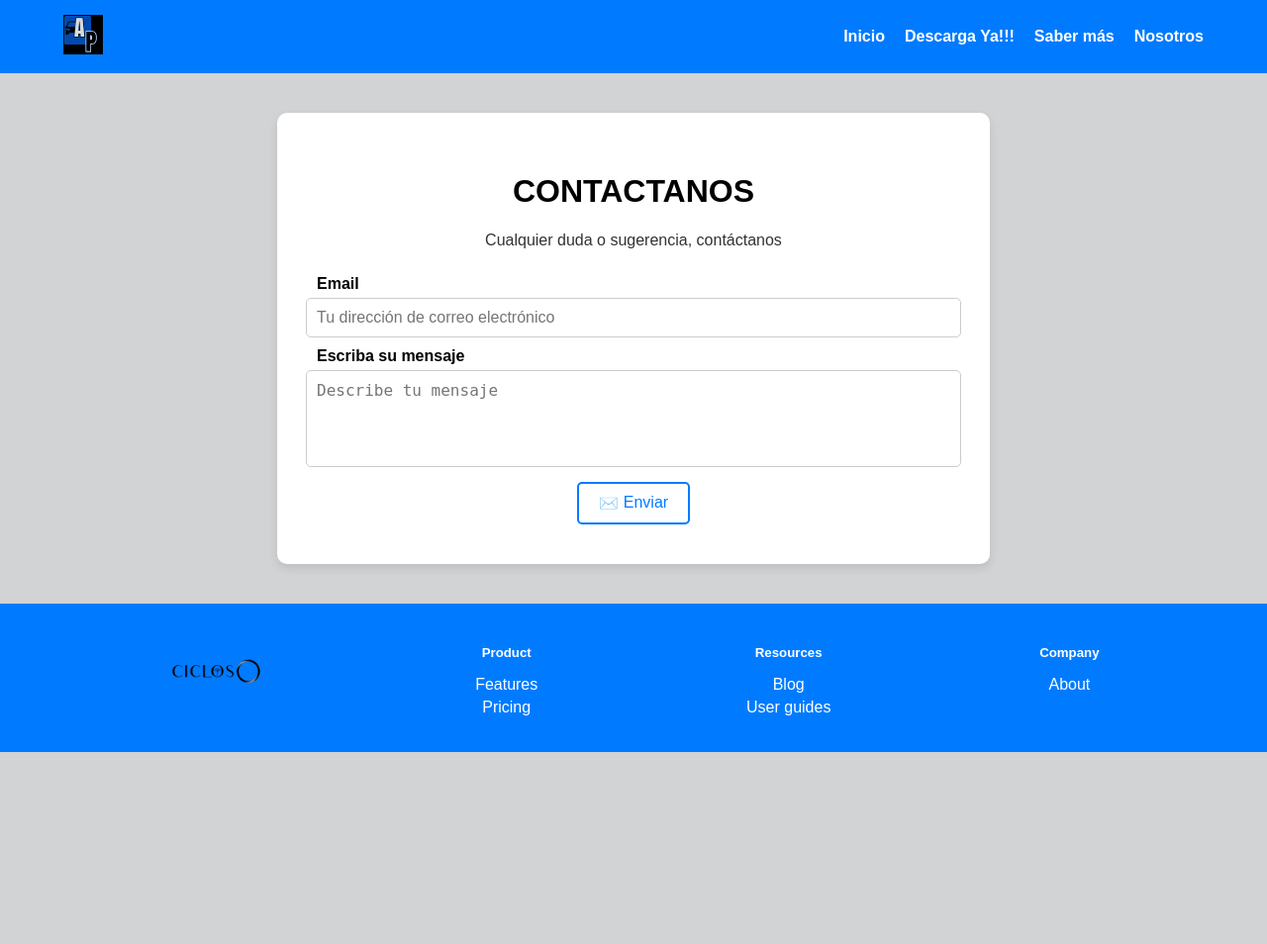
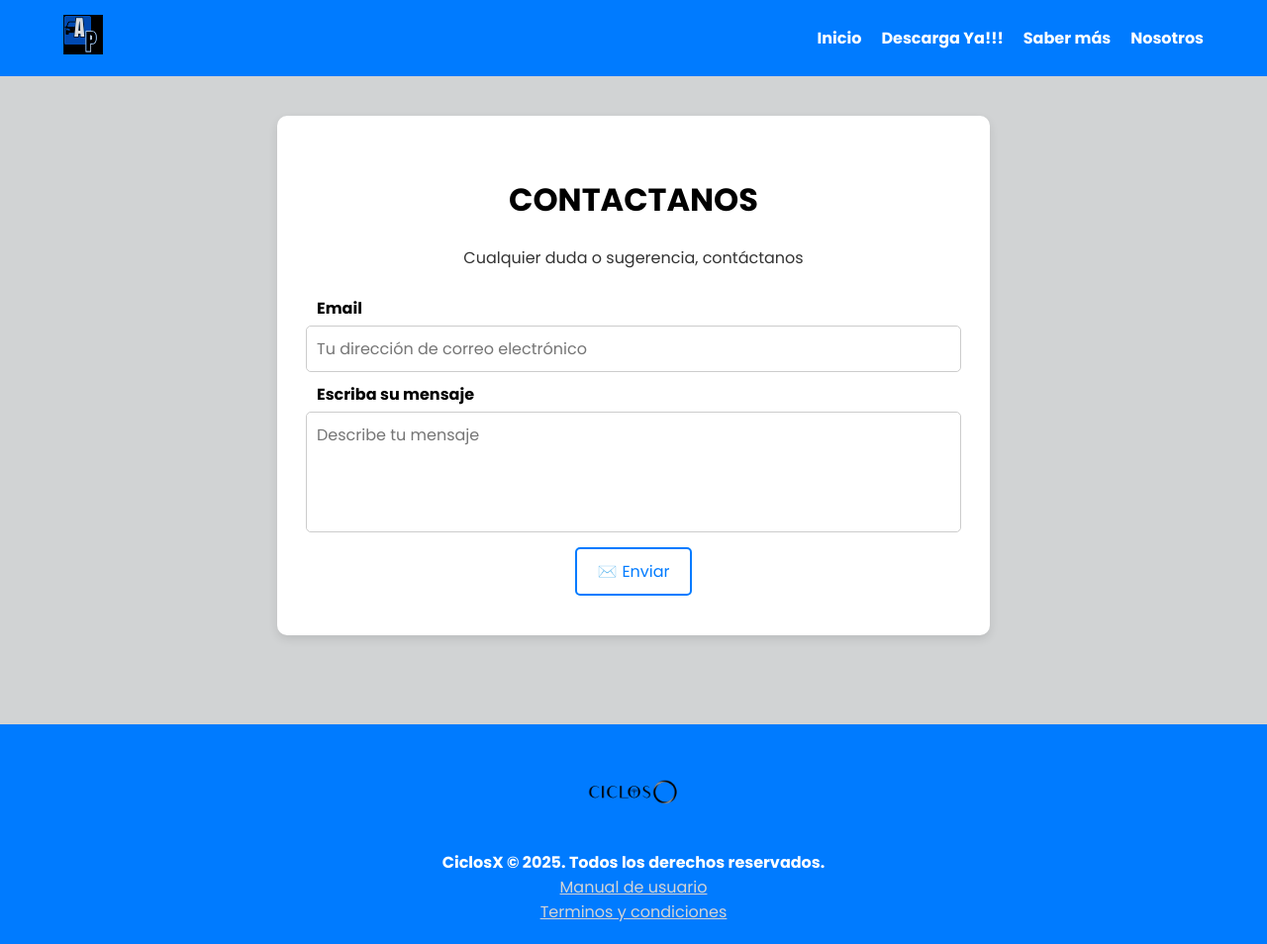
Before and after one commit to CiclosX/PaginaWeb_Autopark, a Django app: page /pagina5/ in a window 1280 px wide. Shown: the whole page at 99% size. Before the commit the page ends 760 px from the top, so only its background shows below. Run offline with Django 5.2, Linux system fonts and the light colour scheme.

Commit message:
Correcciones 3

```diff
--- a/autopark/autopark/templates/pagina5.html
+++ b/autopark/autopark/templates/pagina5.html
@@ -4,9 +4,10 @@
     <meta charset="UTF-8">
     <meta name="viewport" content="width=device-width, initial-scale=1.0">
     <title>Contáctanos</title>
+    <link href="https://fonts.googleapis.com/css2?family=Poppins:wght@400;700&family=Roboto:wght@400;700&display=swap" rel="stylesheet">
     <style>
         body {
-      font-family: Arial, sans-serif;
+            font-family: 'Poppins', 'Roboto', sans-serif;
             margin: 0;
             padding: 0;
             background-color: #d1d3d4;
@@ -94,6 +95,7 @@
             text-align: left;
             font-weight: bold;
             margin: 10px 0 5px;
+            font-family: 'Poppins', 'Roboto', sans-serif;
         }
 
         .contact-form input,
@@ -103,6 +105,7 @@
             border: 1px solid #ccc;
             border-radius: 5px;
             font-size: 16px;
+            font-family: 'Poppins', 'Roboto', sans-serif;
         }
 
         .contact-form textarea {
@@ -120,6 +123,7 @@
             cursor: pointer;
             display: flex;
             align-items: center;
+            font-family: 'Poppins', 'Roboto', sans-serif;
         }
 
         .contact-form button:hover {
@@ -129,46 +133,6 @@
 
         .contact-form .icon {
             margin-right: 5px;
-  }
-
-  .footer {
-      background-color: #007bff;
-      color: white;
-      padding: 20px 0;
-      margin-top: 40px;
-  }
-
-  .footer-container {
-      display: flex;
-      justify-content: space-around;
-      width: 90%;
-      margin: 0 auto;
-  }
-
-  .footer-section {
-      text-align: center;
-  }
-
-  .footer-section h5 {
-      margin-bottom: 10px;
-  }
-
-  .footer-section ul {
-      list-style: none;
-      padding: 0;
-  }
-
-  .footer-section ul li {
-      margin: 5px 0;
-  }
-
-  .footer-section ul li a {
-      text-decoration: none;
-      color: white;
-  }
-
-  .footer-logo {
-      width: 120px;
         }
 
         @media (max-width: 768px) {
@@ -211,19 +175,6 @@
                 padding: 8px 16px;
             }
 
-      .footer-container {
-          flex-direction: column;
-          align-items: center;
-      }
-
-      .footer-section {
-          margin-bottom: 20px;
-      }
-
-      .footer-logo {
-          width: 100px;
-      }
-
             .menu-icon {
                 display: block;
             }
@@ -247,19 +198,36 @@
                 font-size: 20px;
             }
 
-      .footer-container {
-          flex-direction: column;
-          align-items: center;
-      }
-
-      .footer-logo {
-          width: 80px;
-      }
-
             .contact-form button {
                 font-size: 12px;
                 padding: 6px 12px;
             }
+        }
+
+        footer {
+            background-color: #007bff;
+            color: white;
+            padding: 20px 0;
+            text-align: center;
+            margin-top: 50px;
+        }
+
+        footer p {
+            margin: 0;
+            font-weight: bold;
+        }
+
+        footer a {
+            color: #d4d4d4;
+            margin: 0 10px;
+        }
+
+        body {
+            margin: 0;
+            padding: 0;
+            min-height: 100vh;
+            display: flex;
+            flex-direction: column;
         }
     </style>
 </head>
@@ -307,41 +275,17 @@
         {% endif %}
 
     </div>
-
-    <footer class="footer">
-        <div class="footer-container">
-            <div class="footer-section">
-                <img src="../static/ciclos.png" alt="" width="100px" height="100px">
-            </div>
-            <div class="footer-section">
-                <h5>Product</h5>
-                <ul>
-                    <li><a href="#">Features</a></li>
-                    <li><a href="#">Pricing</a></li>
-                </ul>
-            </div>
-            <div class="footer-section">
-                <h5>Resources</h5>
-                <ul>
-                    <li><a href="#">Blog</a></li>
-                    <li><a href="#">User guides</a></li>
-                </ul>
-            </div>
-            <div class="footer-section">
-                <h5>Company</h5>
-                <ul>
-                    <li><a href="#">About</a></li>
-                </ul>
-            </div>
-        </div>
-    </footer>
-
     <script>
         function toggleMenu() {
             const navLinks = document.getElementById('nav-links');
             navLinks.classList.toggle('active');
         }
     </script>
-
+    <footer>
+        <img src="../static/ciclos.png" alt="" width="100px" height="100px">
+        <p>CiclosX &copy; 2025. Todos los derechos reservados.</p>
+        <a href="https://url-de-la-documentacion-1.com" target="_blank">Manual de usuario</a><br>
+        <a href="https://drive.google.com/file/d/1zGTb61f_ot9t3wZR9IHCoCbz7od3xBUh/view?usp=sharing" target="_blank">Terminos y condiciones</a>
+    </footer>
 </body>
 </html>
```
Also changed, not shown: autopark/autopark/templates/pagina1.html (+10 -1 lines), autopark/autopark/templates/pagina2.html (+10 -1 lines), autopark/autopark/templates/pagina3.html (+17 -0 lines), autopark/autopark/templates/pagina4.html (+9 -1 lines), autopark/autopark/static/Angel.png (added). Lines whose indentation alone changed are shown as unchanged.
